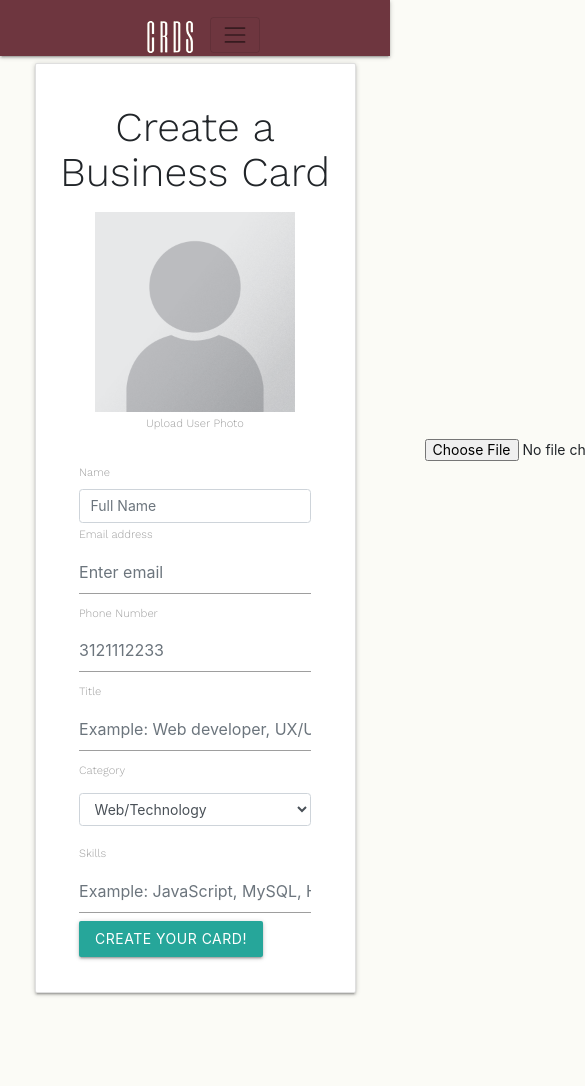
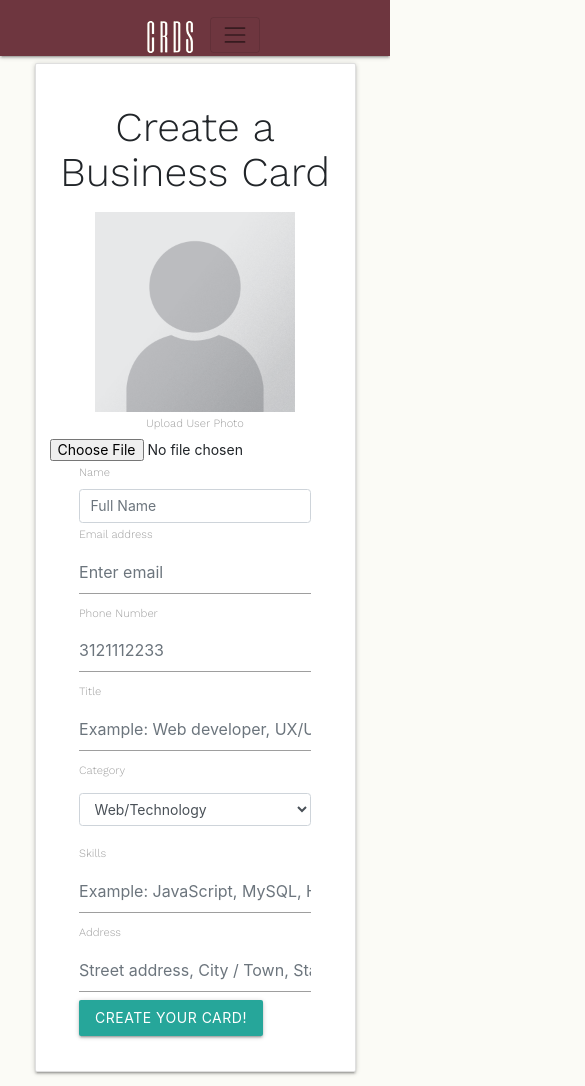
Before and after one commit to Miles-Windu/CRDS, a React (Create React App) app in the folder client/: page /user in a window 390 px wide. Shown: the top 1086 px of the page, 585 px wide, since content can reach past the window. Before the commit the page ends 1007 px from the top, so only its background shows below. Built offline with nearby package versions, Linux system fonts and the light colour scheme.

Commit message:
address form, and responsive card

```diff
--- a/client/src/components/User/User.js
+++ b/client/src/components/User/User.js
@@ -172,6 +172,9 @@ class User extends Component {
                 {/* <!-- SKILLS --> */}
                 <label for="skillInput">Skills</label>
                 <input onChange={this.onChangeSkills} name="skills" type="text" className="form-control" value={this.state.skill} placeholder="Example: JavaScript, MySQL, HTML..." required />
+                 {/* <!-- ADDRESS--> */}
+                 <label for="titleInput">Address</label>
+                <input onChange={this.onChangeAddress} name="title" type="text" className="form-control" value={this.state.address} placeholder="Street address, City / Town, State, Zip" required placeholderTextColor/>
                 {/* <!-- SUBMIT --> */}
                 <button type="submit" value="Your Card" className="btn">Create Your Card!</button>
                </form>
--- a/client/src/components/css/user.css
+++ b/client/src/components/css/user.css
@@ -12,6 +12,6 @@ body, h1, h2, h3, p {
 }
 
 #userPhoto {
-    margin-left: 375px;
+    margin-left: auto;
 
 }
```
